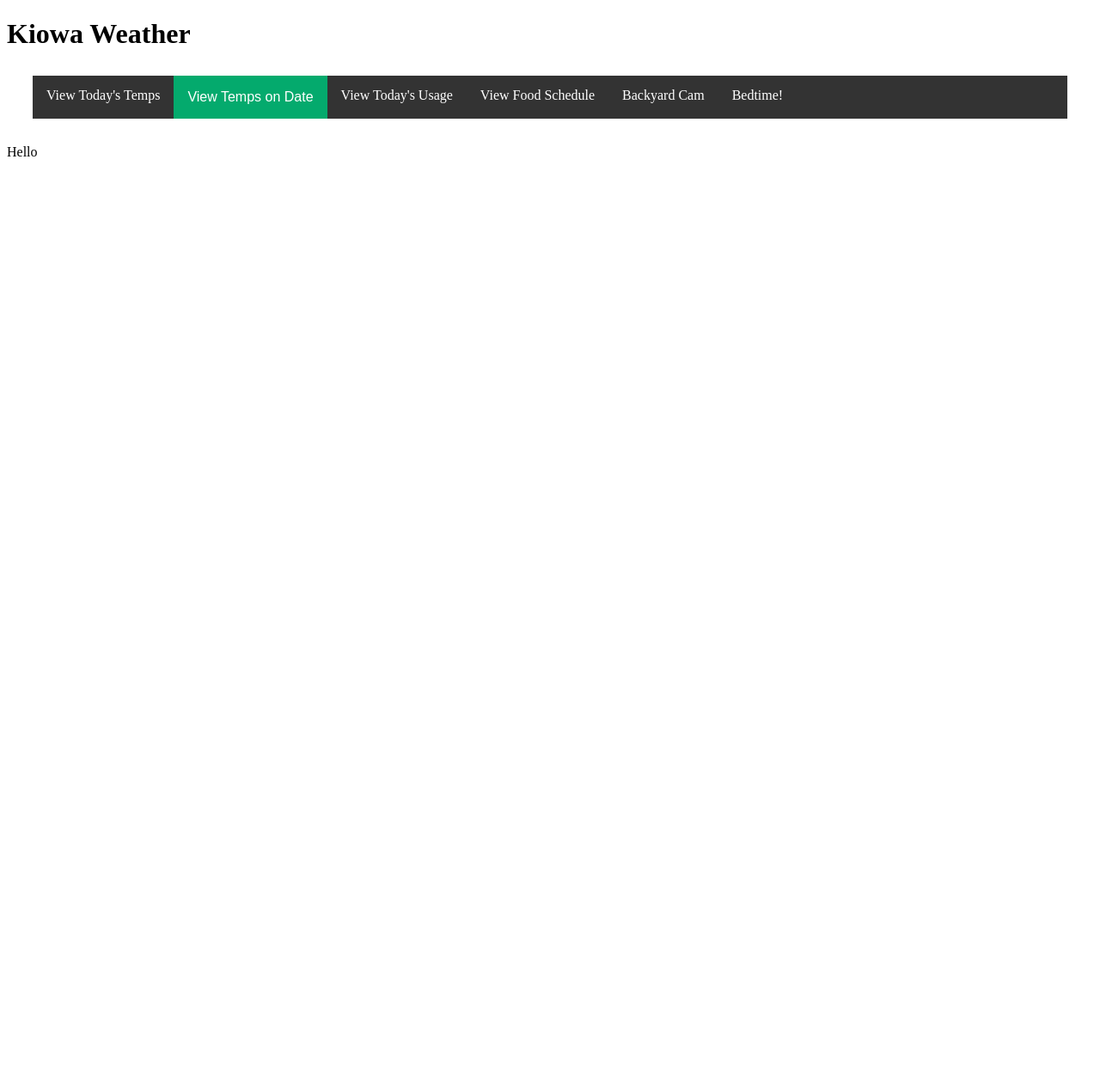
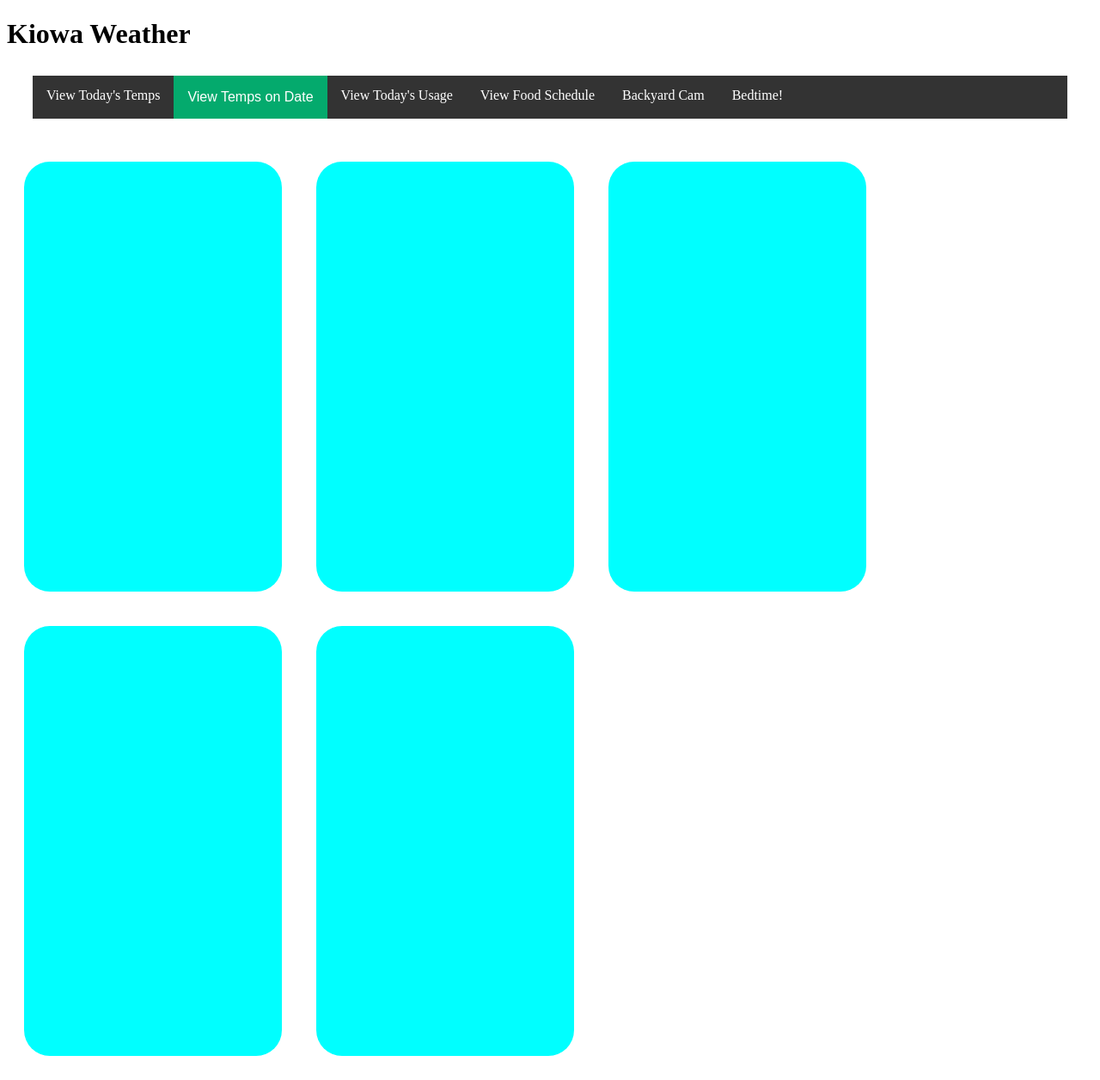
Before and after one commit to sailcali/kiowa-monitor-API, a Flask app: page /weather/ in a window 1280 px wide. Shown: the whole page at 86% size. Before the commit the page ends 182 px from the top, so only its background shows below. Run offline with Flask 2, Linux system fonts and the light colour scheme; data that the repository does not hold is empty; parts of the project's set-up code (start-up, migrations or seed data) failed here and were passed over.

Commit message:
Added front door light, added weather temps w api

```diff
--- a/app/routes/api.py
+++ b/app/routes/api.py
@@ -22,6 +22,7 @@ VENSTAR_CONTROL_URL = 'http://' + IP + '/control'
 GARAGE_PI_STATUS_URL = 'http://' + PI_ZERO_IP + '/get-status'
 SMARTTHINGS_DEVICES_URL = 'https://api.smartthings.com/v1/devices'
 GARAGE_PICO_URL = 'http://192.168.86.33'
+WEATHER_APP_ID = os.environ.get("WEATHER_APP_ID")
 
 api_bp = Blueprint('api_bp', __name__, url_prefix='/api')
 
@@ -114,6 +115,10 @@ def interact_smartthings():
         states = {"devices": []}
         for device, id in SMARTTHINGS_DEVICES.items():
             status_response = requests.get(f'{SMARTTHINGS_DEVICES_URL}/{id}/status', headers=headers)
+            if status_response.status_code == 400:
+                states['devices'].append({"name": device, 'state': 'OFFLINE'})
+                continue
+
             health_response = requests.get(f'{SMARTTHINGS_DEVICES_URL}/{id}/health', headers=headers)
             device_state = status_response.json()
             device_health = health_response.json()
@@ -162,6 +167,12 @@ def interact_smartthings():
                 new_state = 'on'
             else:
                 new_state = 'off'
+        elif data['light'] == 'frontdoorSwitch':
+            device = 'Front Door'
+            if data['state']:
+                new_state = 'on'
+            else:
+                new_state = 'off'
         params = {'commands': [{"component": 'main',
                                 "capability": 'switch',
                                 "command": new_state}]}
@@ -205,3 +216,10 @@ def get_period_solar_production_data():
     for row in all_production:
         response_data.append({'time': row.time, 'production': row.production})
     return make_response({'Results': response_data}, 200)
+
+@api_bp.route('/weather/outlook', methods=["GET"])
+def get_weather_outlook():
+    params = {"lat": 32.782, "lon": -117.04, "units": "imperial", "appid": WEATHER_APP_ID}
+    response = requests.get("https://api.openweathermap.org/data/2.5/forecast", params=params)
+    j = response.json()
+    return make_response(j, 200)
--- a/app/static/css/dashboard.css
+++ b/app/static/css/dashboard.css
@@ -96,7 +96,7 @@ align-items: center;
 } */
 
 #lightingContainer {
-  height: 350px;
+  height: 300px;
   width: 300px;
   align-items: center;
   }
@@ -111,7 +111,7 @@ align-items: center;
 }
 
 #smartThingsContainer {
-  height: 500px;
+  height: 575px;
   width: 300px;
   align-items: center;
 }
@@ -194,7 +194,7 @@ main input {
   } */
 
 
-  /*                                             = THIS IS FOR THE LIGHTING SELECTOR SWITCH                  */
+  /*  = THIS IS FOR THE LIGHTING SELECTOR SWITCH                  */
 /* The switch - the box around the slider */
 .switch {
   position: relative;
--- a/app/static/css/weather_forecast.css
+++ b/app/static/css/weather_forecast.css
@@ -75,3 +75,26 @@ main input {
     box-sizing: border-box;
     text-align: center;
   }
+
+  main {
+    display: flex;
+    flex-flow: row wrap;
+}
+/* Each container in the main */
+.container {
+  display: flex;
+  flex-direction: column;
+  justify-content: center;
+  margin-left: 20px;
+  margin-top: 20px;
+  margin-bottom: 20px;
+  margin-right: 20px;
+  background-color: aqua;
+  border-radius: 30px;
+}
+
+.dailyContainer {
+    height: 500px;
+    width: 300px;
+    align-items: center;
+}
--- a/app/templates/dashboard.html
+++ b/app/templates/dashboard.html
@@ -133,6 +133,11 @@
                 <input id='diningroomSwitch' type="checkbox">
                 <span class="slider round"></span>
             </label>
+            <label id="frontdoorLabel" class="crossedOutLabel">Front Door</label>
+            <label class="switch">
+                <input id='frontdoorSwitch' type="checkbox">
+                <span class="slider round"></span>
+            </label>
             <label id="garageLabel" class="crossedOutLabel">Garage</label>
             <label class="switch">
                 <input id='garageSwitch' type="checkbox">
--- a/app/templates/weather_forecast.html
+++ b/app/templates/weather_forecast.html
@@ -37,7 +37,21 @@
         </ul>
     </nav>
     <main>
-        <p>Hello</p>
+        <section id="day1Container" class="container dailyContainer">
+
+        </section>
+        <section id="day2Container" class="container dailyContainer">
+
+        </section>
+        <section id="day3Container" class="container dailyContainer">
+
+        </section>
+        <section id="day4Container" class="container dailyContainer">
+
+        </section>
+        <section id="day5Container" class="container dailyContainer">
+
+        </section>
     </main>
     <script src="https://unpkg.com/axios/dist/axios.min.js"></script>
     <script type="module" src="{{ url_for('static', filename='js/weather_forecast.js') }}"></script>
```
Also changed, not shown: app/static/js/dashboard.js (+17 -6 lines), app/static/js/weather_forecast.js (+34 -0 lines).
